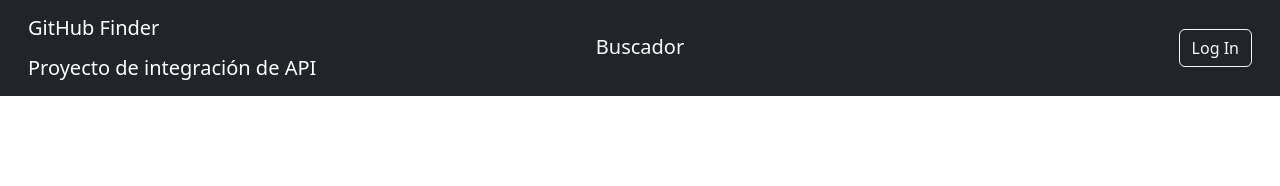
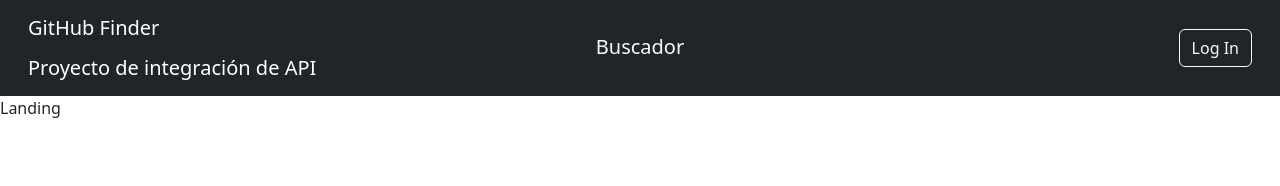
Before and after one commit to fergone03/github-finder, a React (Vite) app in the folder frontend/: page / in a window 1280 px wide. Shown: the top 186 px of the page. Built offline with nearby package versions, Linux system fonts and the light colour scheme.

Commit message:
Agregar componente Landing y configurar ruta principal en App

```diff
--- a/frontend/src/App.jsx
+++ b/frontend/src/App.jsx
@@ -2,6 +2,7 @@
 import Header from "./components/Header";
 import LoginPage from "./pages/LoginPage"; // Crea esta página
 import HomePage from "./pages/HomePage";   // Mueve tu código principal aquí
+import Landing from "./components/Landing";
 
 const App = () => {
   return (
@@ -10,6 +11,8 @@
       <Routes>
         <Route path="/homepage" element={<HomePage />} />
         <Route path="/login" element={<LoginPage />} />
+        <Route path="/" element={<Landing />} />
+
       </Routes>
     </Router>
   );
--- /dev/null
+++ b/frontend/src/components/Landing.jsx
@@ -0,0 +1,9 @@
+import React from 'react'
+
+const Landing = () => {
+  return (
+    <div>Landing</div>
+  )
+}
+
+export default Landing
```
